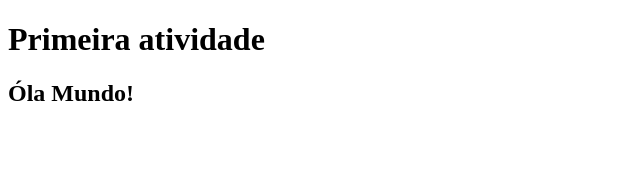
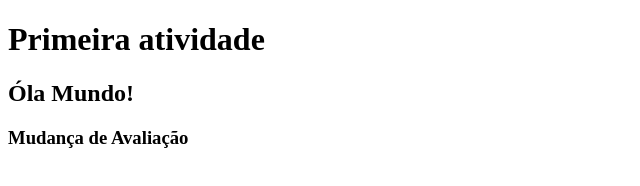
Before and after one commit to Dan1e1rodrigues/TSI-JS-2202, a plain HTML site: page meu-primeiro-arquivo.txt/atividade01.html in a window 1280 px wide. Shown: the whole page, without its empty margins (0-640 px from the left). Drawn offline with Linux system fonts and the light colour scheme.

Commit message:
Update atividade01.html

```diff
--- a/meu-primeiro-arquivo.txt/atividade01.html
+++ b/meu-primeiro-arquivo.txt/atividade01.html
@@ -10,5 +10,6 @@
     <body>
         <h1>Primeira atividade</h1>
             <h2>Óla Mundo!</h2>
+                <h3>Mudança de Avaliação</h3>
     </body>
 </html>
```
